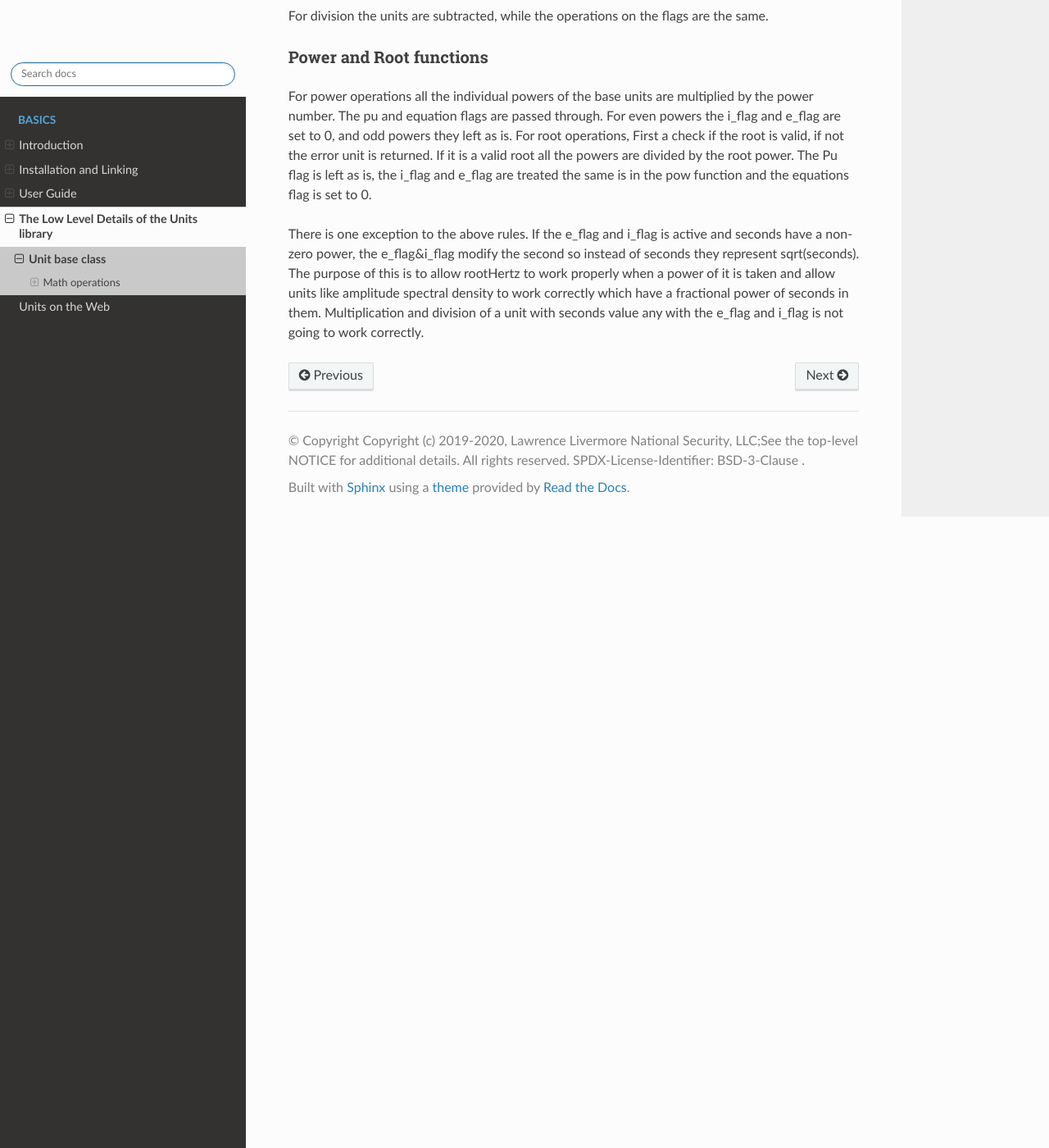
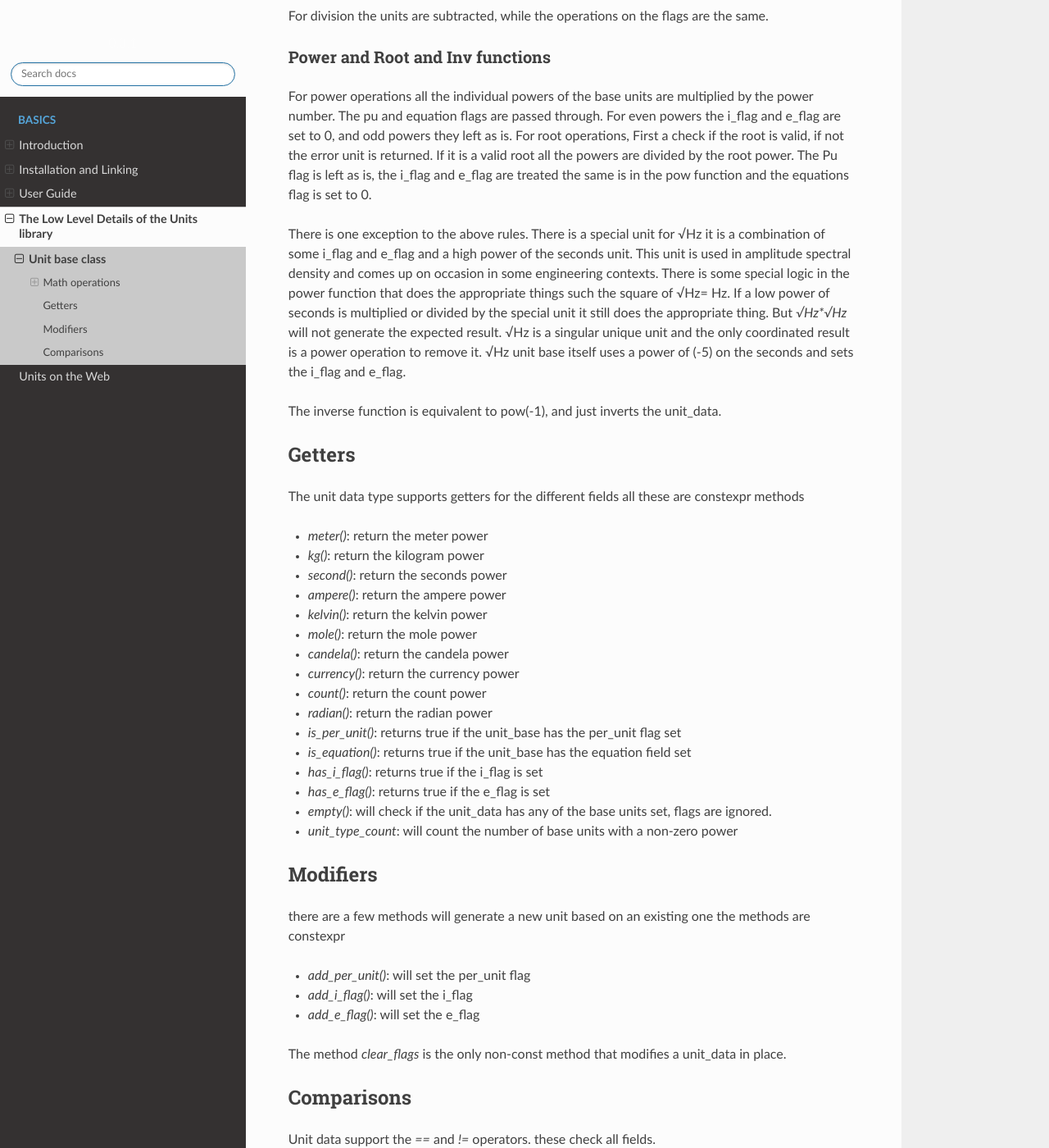
Before and after one commit to LLNL/units, a Sphinx documentation site: the page built from docs/details/unit_base.rst, in a window 1280 px wide and 1400 px high, scrolled down 1263 px. Shown: the whole window at 82% size. Built offline with Sphinx 7.4.7 and the Read the Docs theme 2.0.0, drawn with Linux system fonts in a browser that asks for light colours; some of the changed text lies outside the part shown.

Commit message:
add unit base details and remove commented out lines for operations in unit_data

```diff
--- a/docs/details/unit_base.rst
+++ b/docs/details/unit_base.rst
@@ -63,11 +63,55 @@ For the flags.  The e_flag and i_flag are added, effectively an Xor while the pu
 
 For division the units are subtracted, while the operations on the flags are the same.
 
-Power and Root functions
+Power and Root and Inv functions
 +++++++++++++++++++++++++++++
 
 For power operations all the individual powers of the base units are multiplied by the power number.
 The pu and equation flags are passed through.  For even powers the i_flag and e_flag are set to 0, and odd powers they left as is.
 For root operations, First a check if the root is valid, if not the error unit is returned.  If it is a valid root all the powers are divided by the root power.  The Pu flag is left as is, the i_flag and e_flag are treated the same is in the pow function and the equations flag is set to 0.
 
-There is one exception to the above rules.  If the e_flag and i_flag is active and seconds have a non-zero power,  the e_flag&i_flag modify the second so instead of seconds they represent sqrt(seconds).  The purpose of this is to allow rootHertz to work properly when a power of it is taken and allow units like amplitude spectral density to work correctly which have a fractional power of seconds in them.    Multiplication and division of a unit with seconds value any with the e_flag and i_flag is not going to work correctly.
+There is one exception to the above rules.  There is a special unit for √Hz   it is a combination of some i_flag and e_flag and a high power of the seconds unit.  This unit is used in amplitude spectral density and comes up on occasion in some engineering contexts.  There is some special logic in the power function that does the appropriate things such the square of √Hz= Hz.    If a low power of seconds is multiplied or divided by the special unit it still does the appropriate thing.  But  `√Hz*√Hz` will not generate the expected result.  √Hz is a singular unique unit and the only coordinated result is a power operation to remove it.  √Hz unit base itself uses a power of (-5) on the seconds and sets the i_flag and e_flag.
+
+The inverse function is equivalent to pow(-1), and just inverts the unit_data.
+
+Getters
+-----------
+
+The unit data type supports getters for the different fields all these are constexpr methods
+
+-  `meter()`:  return the meter power
+-  `kg()`:  return the kilogram power
+-  `second()`:  return the seconds power
+-  `ampere()`:  return the ampere power
+-  `kelvin()`:  return the kelvin power
+-  `mole()`:  return the mole power
+-  `candela()`:  return the candela power
+-  `currency()`:  return the currency power
+-  `count()`:  return the count power
+-  `radian()`:  return the radian power
+-  `is_per_unit()`: returns true if the unit_base has the per_unit flag set
+-  `is_equation()`: returns true if the unit_base has the equation field set
+-  `has_i_flag()`: returns true if the i_flag is set
+-  `has_e_flag()`: returns true if the e_flag is set
+
+-  `empty()`:  will check if the unit_data has any of the base units set,  flags are ignored.
+-  `unit_type_count`:  will count the number of base units with a non-zero power
+
+Modifiers
+--------------
+
+there are a few methods will generate a new unit based on an existing one the methods are constexpr
+
+-  `add_per_unit()`: will set the per_unit flag
+-  `add_i_flag()`: will set the i_flag
+-  `add_e_flag()`: will set the e_flag
+
+The method `clear_flags` is the only non-const method that modifies a unit_data in place.
+
+Comparisons
+---------------
+Unit data support the `==` and `!=` operators.  these check all fields.
+
+There are a few additional comparison functions that are also available.
+- `equivalent_non_counting(unit_base other)` : will return true if all the units but the counting units are equal,  the counting units are mole, radian, and count.
+- `has_same_base(unit_base other)`: will return true if all the units bases are equivalent.  So the flags can be different.
```
Also changed, not shown: 1 other file.
